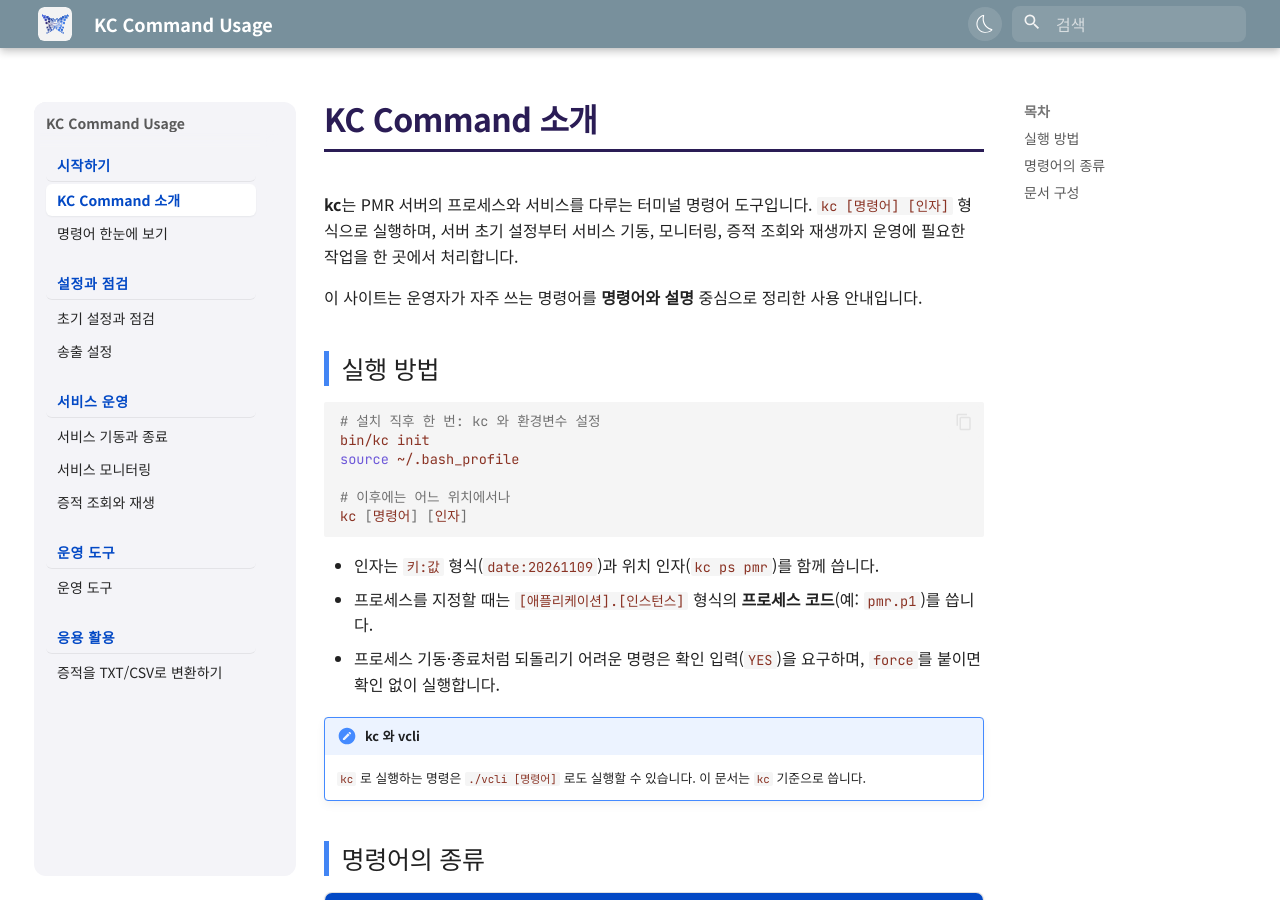
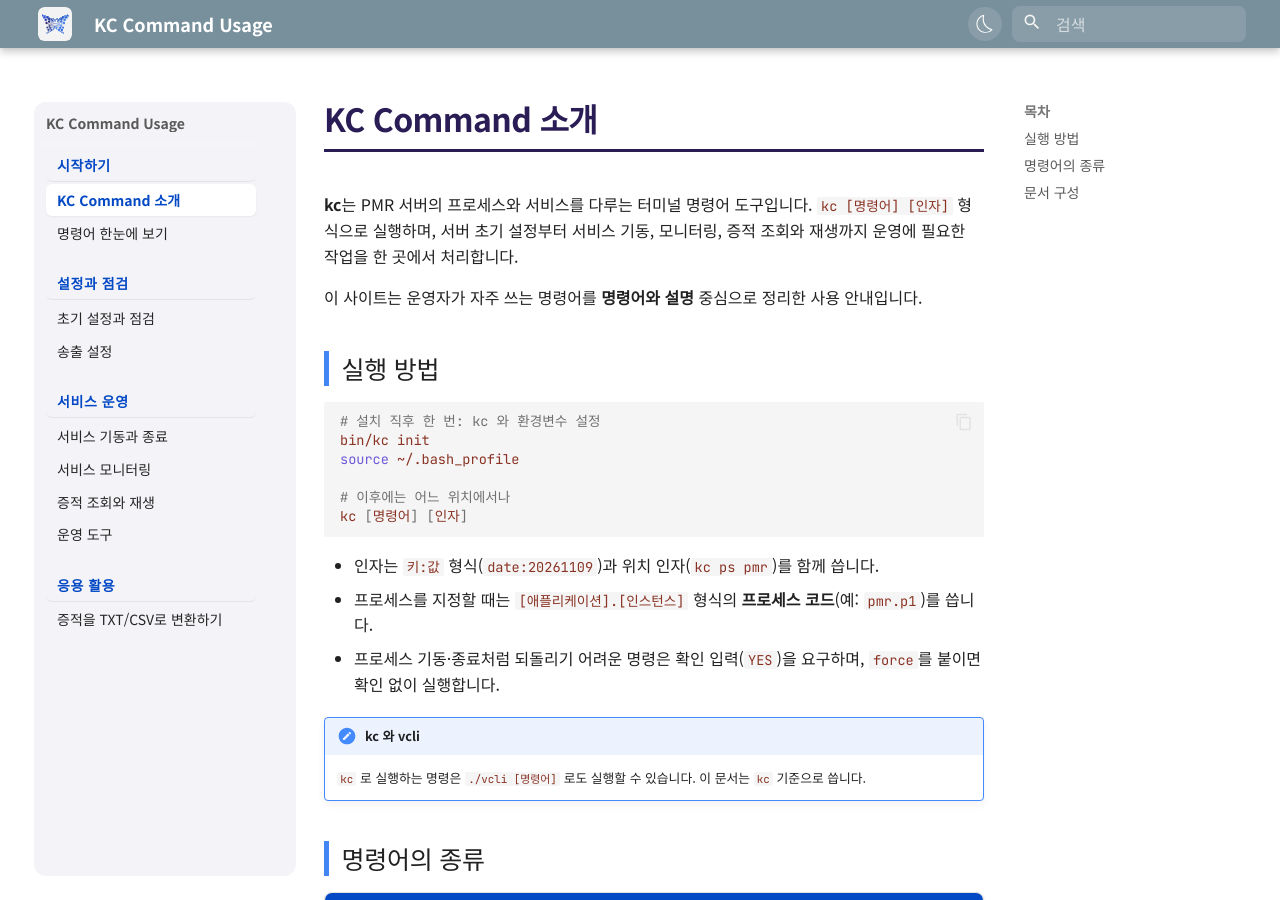
Before and after one commit to Billy-Crew/kc-cmd, an MkDocs documentation site: the page built from docs/index.md, in a window 1280 px wide and 900 px high. Built offline with MkDocs 1.6.1 and Material for MkDocs 9.7.7, drawn with Linux system fonts in a browser that asks for light colours; some web fonts are replaced.

Commit message:
docs: 내비게이션의 중복된 '운영 도구' 제목 정리 (#11)
섹션 제목과 페이지 제목이 같아 어색했던 '운영 도구' 섹션을 없애고, 페이지를 '서비스 운영' 아래로 옮긴다.

Co-Authored-By: Claude Sonnet 5.5 <noreply@anthropic.com>

```diff
--- a/mkdocs.yml
+++ b/mkdocs.yml
@@ -52,7 +52,6 @@ nav:
       - 서비스 기동과 종료: 05_서비스-기동과-종료.md
       - 서비스 모니터링: 06_서비스-모니터링.md
       - 증적 조회와 재생: 07_증적-조회와-재생.md
-  - 운영 도구:
       - 운영 도구: 08_운영-도구.md
   - 응용 활용:
       - 증적을 TXT/CSV로 변환하기: 09_증적-TXT-CSV-변환.md
```
